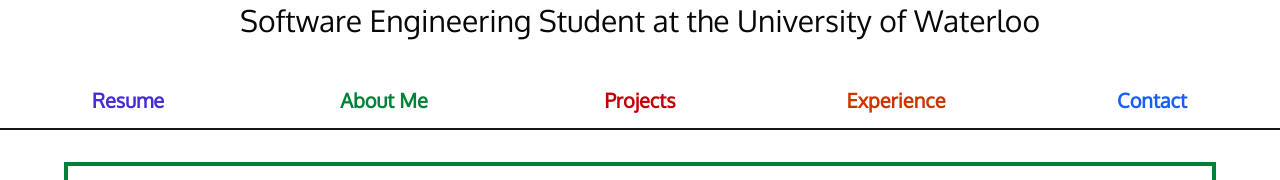
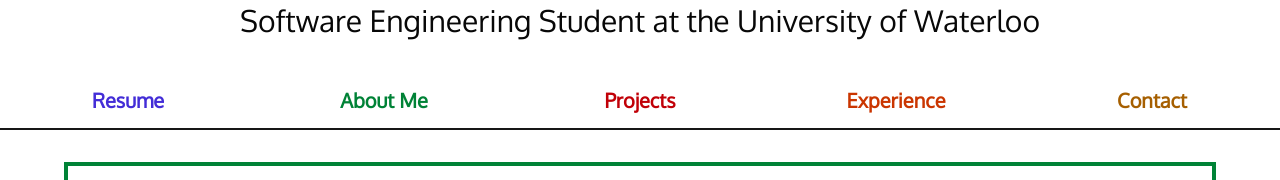
Before and after one commit to f47zhu/personal-website, a Next.js app: page / in a window 1280 px wide. Shown: the part 150-330 px from the top of the page. Built offline with nearby package versions, Linux system fonts and the light colour scheme; a web font is replaced by a local one.

Commit message:
nits: Clean up header

```diff
--- a/app/header.tsx
+++ b/app/header.tsx
@@ -1,34 +1,29 @@
+function HeaderElement( {link, title, color}: {link: string, title: string, color: string} ) {
+  const colorVariants: Record<string, string> = {
+    textindigo: "text-indigo-700 dark:text-indigo-300",
+    textgreen: "text-green-700 dark:text-green-300",
+    textred: "text-red-700 dark:text-red-300",
+    textorange: "text-orange-700 dark:text-orange-300",
+    textyellow: "text-yellow-700 dark:text-yellow-300"
+  };
+  return (
+    <a href={link} target={(link[0] !== '#') ? "_blank" : ""}>
+      <div className={`px-[5vw] py-[2vh] text-center hover:bg-gray-400 dark:hover:bg-gray-600 ${colorVariants["text" + color]}`}>
+        {title}
+      </div>
+    </a>
+  );
+}
+
 export function PageHeader() {
   return <>
     <span id={"about"} />
     <header className="z-50 h-15 sticky top-0 border-b-2 grid grid-cols-5 overflow-hidden place-items-center text-xl tracking-[2] font-extrabold bg-white dark:bg-black">
-        <a href="./resume" target="_blank">
-          <div className="px-[5vw] py-[2vh] text-center text-indigo-700 dark:text-indigo-300 hover:bg-gray-400 dark:hover:bg-gray-600">
-            Resume
-          </div>
-        </a>
-        <a href="#about">
-          <div className="px-[5vw] py-[2vh] text-center text-green-700 dark:text-green-300 hover:bg-gray-400 dark:hover:bg-gray-600">
-            About Me
-          </div>
-        </a>
-        <a href="#projects">
-          <div className="px-[5vw] py-[2vh] text-center text-red-700 dark:text-red-300 hover:bg-gray-400 dark:hover:bg-gray-600">
-            Projects
-          </div>
-        </a>
-        <a href="#experience">
-          <div className="px-[5vw] py-[2vh] text-center text-orange-700 dark:text-orange-300 hover:bg-gray-400 dark:hover:bg-gray-600">
-            Experience
-          </div>
-        </a>
-        <a href="#contact">
-          <div className="px-[5vw] py-[2vh] text-centerext-yellow-700 dark:text-yellow-300 hover:bg-gray-400 dark:hover:bg-gray-600">
-            Contact
-          </div>
-        </a>
+        <HeaderElement link="./resume" title="Resume" color="indigo" />
+        <HeaderElement link="#about" title="About Me" color="green" />
+        <HeaderElement link="#projects" title="Projects" color="red" />
+        <HeaderElement link="#experience" title="Experience" color="orange" />
+        <HeaderElement link="#contact" title="Contact" color="yellow" />
     </header>
   </>;
 }
-
-// to-do: outsource header spam to a function
```
Also changed, not shown: app/cards.tsx (line endings or trailing spaces).
